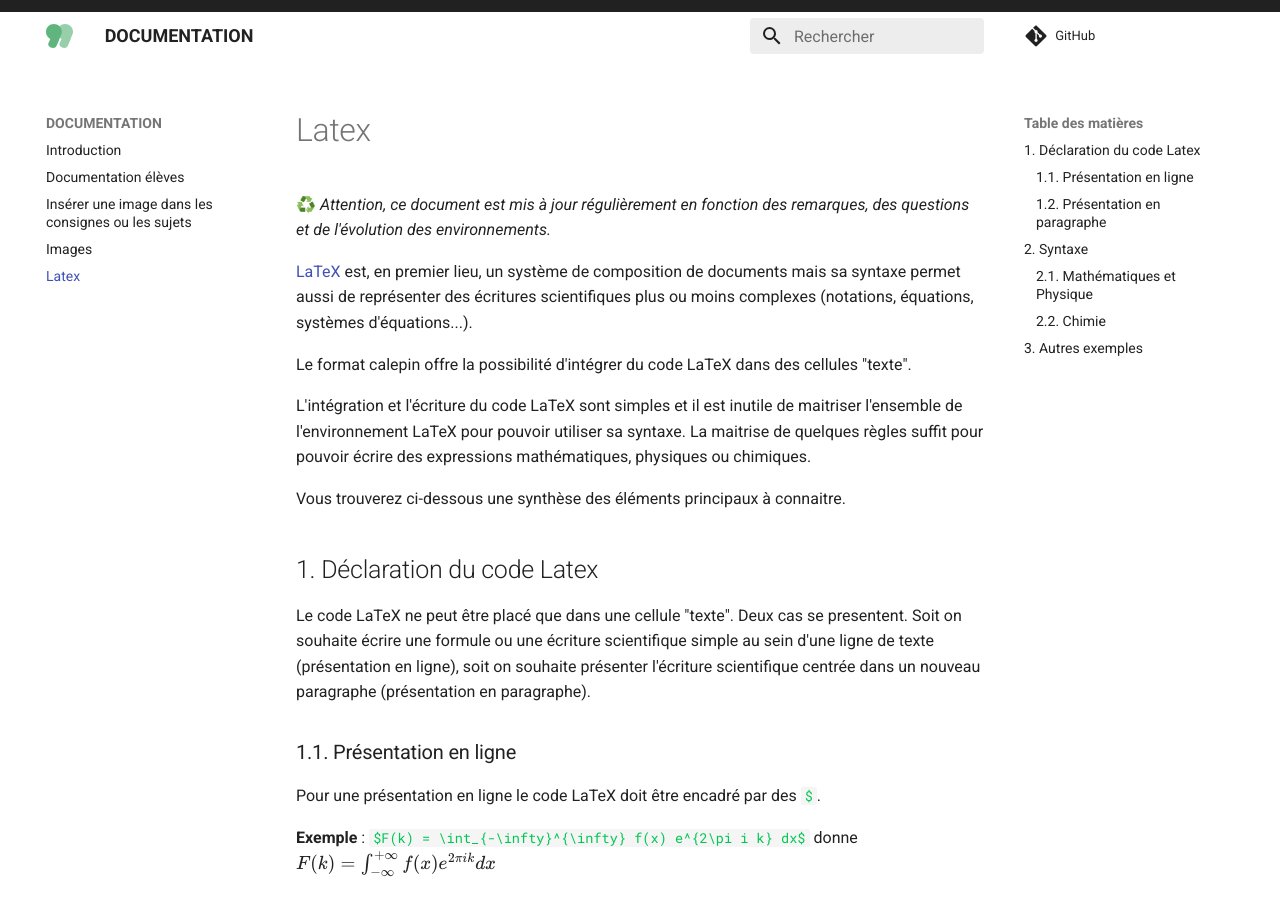
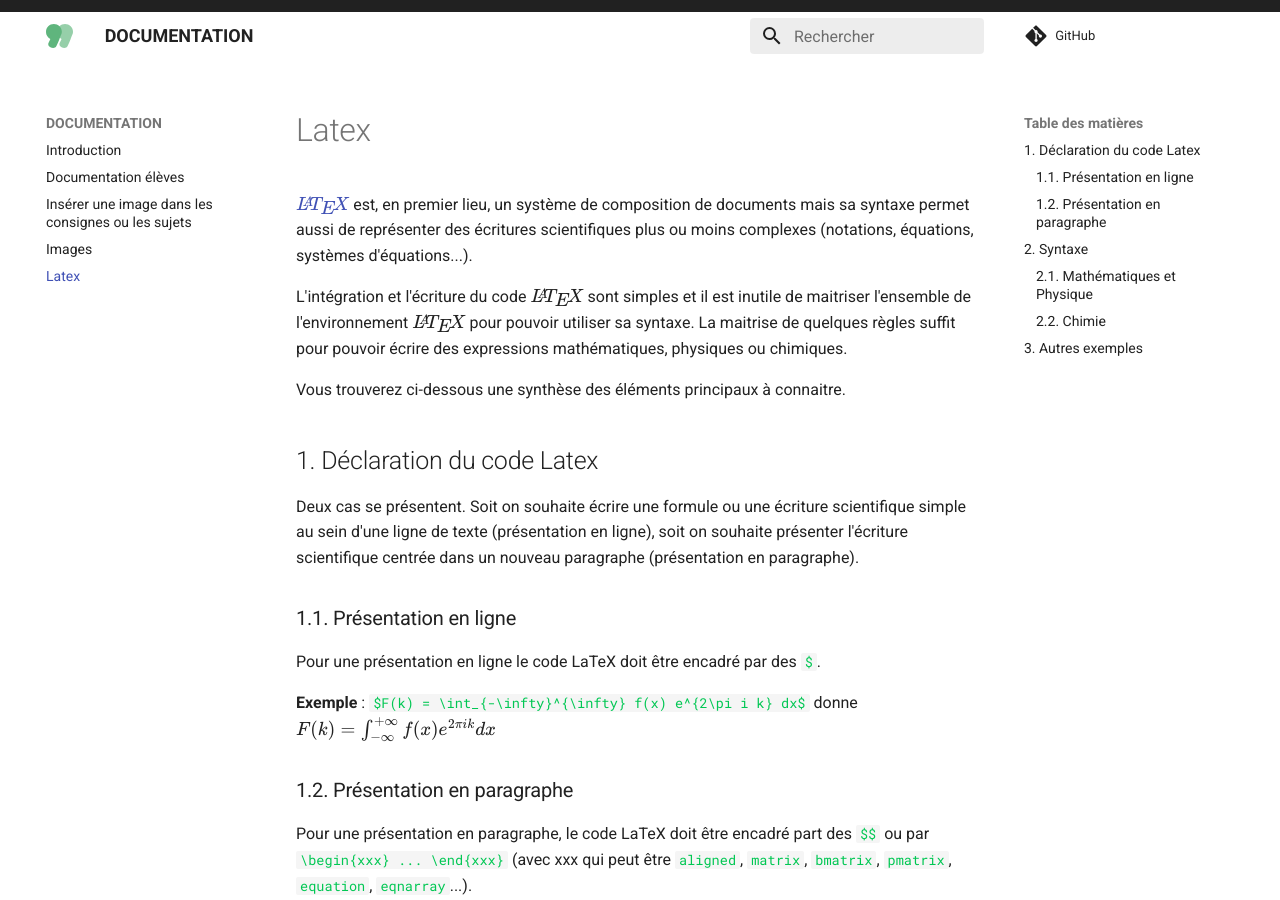
Before and after one commit to mon-oral/documentation, an MkDocs documentation site: the page built from docs/latex.md, in a window 1280 px wide and 900 px high. Built offline with MkDocs 1.6.1 and Material for MkDocs 9.7.7, drawn with Linux system fonts in a browser that asks for light colours; comment, search, counter and statistics services are not loaded; the version menu is left out.

Commit message:
Update latex.md

```diff
--- a/docs/latex.md
+++ b/docs/latex.md
@@ -1,18 +1,13 @@
-♻️ *Attention, ce document est mis à jour régulièrement en fonction des remarques, des questions et de l'évolution des environnements.*
+[$\LaTeX$](https://fr.wikipedia.org/wiki/LaTeX) est, en premier lieu, un système de composition de documents mais sa syntaxe permet aussi de représenter des écritures scientifiques plus ou moins complexes (notations, équations, systèmes d'équations...).
 
-
-[LaTeX](https://fr.wikipedia.org/wiki/LaTeX) est, en premier lieu, un système de composition de documents mais sa syntaxe permet aussi de représenter des écritures scientifiques plus ou moins complexes (notations, équations, systèmes d'équations...).
-
-Le format calepin offre la possibilité d'intégrer du code LaTeX dans des cellules "texte".
-
-L'intégration et l'écriture du code LaTeX sont simples  et il est inutile de maitriser l'ensemble de l'environnement LaTeX pour pouvoir utiliser sa syntaxe. La maitrise de quelques règles suffit pour pouvoir écrire des expressions mathématiques, physiques ou chimiques.
+L'intégration et l'écriture du code $\LaTeX$ sont simples  et il est inutile de maitriser l'ensemble de l'environnement $\LaTeX$ pour pouvoir utiliser sa syntaxe. La maitrise de quelques règles suffit pour pouvoir écrire des expressions mathématiques, physiques ou chimiques.
 
 Vous trouverez ci-dessous une synthèse des éléments principaux à connaitre.
 
 
 ## 1. Déclaration du code Latex
 
-Le code LaTeX ne peut être placé que dans une cellule "texte". Deux cas se presentent. Soit on souhaite écrire une formule ou une écriture scientifique simple au sein d'une ligne de texte (présentation en ligne), soit on souhaite présenter l'écriture scientifique centrée dans un nouveau paragraphe (présentation en paragraphe).
+Deux cas se présentent. Soit on souhaite écrire une formule ou une écriture scientifique simple au sein d'une ligne de texte (présentation en ligne), soit on souhaite présenter l'écriture scientifique centrée dans un nouveau paragraphe (présentation en paragraphe).
 
 ### 1.1. Présentation en ligne
 
```
